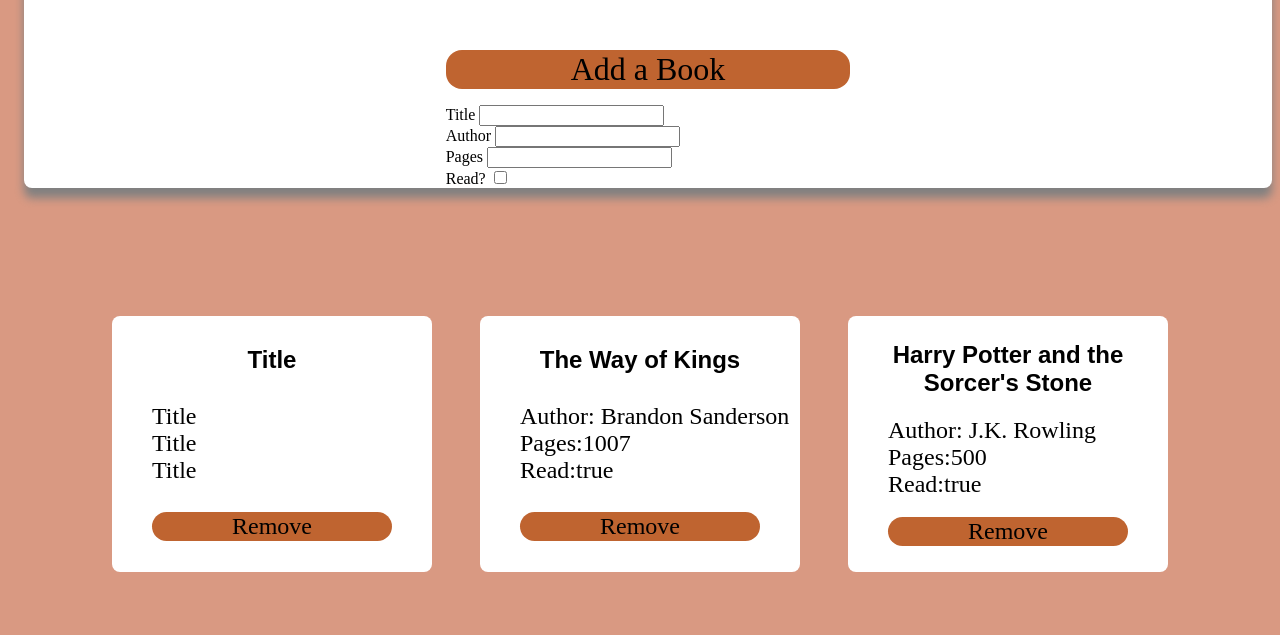
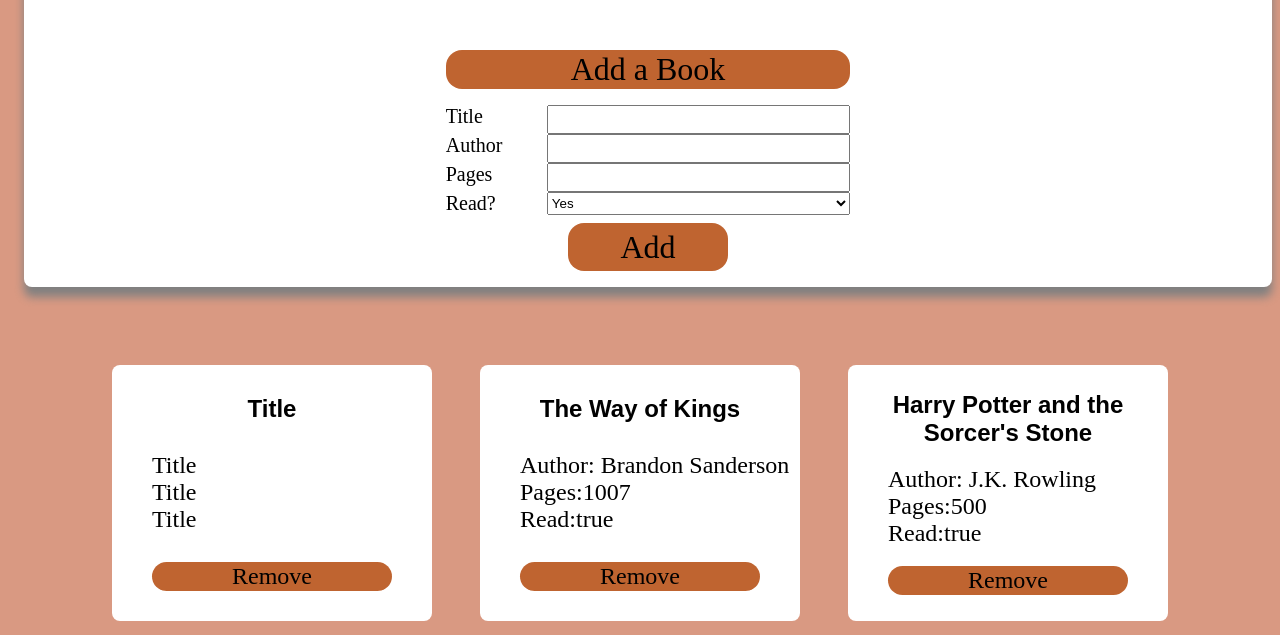
Before and after one commit to zcarter95/Library, a plain HTML site: page index.html in a window 1280 px wide. Both pictures are taken after a click on the button "Add a Book". Shown: the part 173-808 px from the top of the page. Drawn offline with Linux system fonts and the light colour scheme; a web font is replaced by a local one.

Commit message:
add bring up form functionality

```diff
--- a/index.html
+++ b/index.html
@@ -11,8 +11,8 @@
     <div class="container">
         <div class="header">
             <h1>My Library</h1>
-            <button>Add a Book</button>
-            <form action="put">
+            <button class="add-book">Add a Book</button>
+            <!-- <form action="put" class="new-book">
                 <div class="input book-title">
                     <label for="title">Title</label>
                     <input type="text" id="title" name="book_title">
@@ -27,9 +27,15 @@
                 </div>
                 <div class="input book-read">
                     <label for="read">Read?</label>
-                    <input type="checkbox" id="read" name="book_read">
+                    <select name="book_read" id="read">
+                        <optgroup>
+                            <option value="true">Yes</option>
+                            <option value="false">No</option>
+                        </optgroup>
+                    </select>
                 </div>
-            </form>
+                <button type="submit">Add</button> -->
+            <!-- </form> -->
         </div>
         <div class="content">
             <div class="card">
--- a/script.js
+++ b/script.js
@@ -5,6 +5,47 @@ if (document.readyState == 'loading') {
 }
 
 function ready() {
+    updateLibrary();
+    addBook();
+}
+
+function addBook() {
+    let add_book_button = document.getElementsByClassName('add-book')[0];
+    add_book_button.addEventListener('click', bringUpInput)
+
+}
+function bringUpInput() {
+    let header = document.getElementsByClassName('header')[0];
+    let form = document.createElement('form');
+    form.className = 'new-book';
+    let formContents = `
+            <div class="input book-title">
+                <label for="title">Title</label>
+                <input type="text" id="title" name="book_title">
+            </div>
+            <div class="input book-author">
+                <label for="author">Author</label>
+                <input type="text" id="author" name="book_author">
+            </div>
+            <div class="input book-pages">
+                <label for="pages">Pages</label>
+                <input type="number" id="pages" name="book_pages">
+            </div>
+            <div class="input book-read">
+                <label for="read">Read?</label>
+                <select name="book_read" id="read">
+                    <optgroup>
+                        <option value="true">Yes</option>
+                        <option value="false">No</option>
+                    </optgroup>
+                </select>
+            </div>
+            <button type="submit">Add</button>
+        `
+        form.innerHTML = formContents;
+        header.append(form);
+}
+function updateLibrary() {
     myLibrary.forEach((book) => {
         let content = document.getElementsByClassName('content')[0];
         let card = document.createElement("div");
@@ -22,7 +63,6 @@ function ready() {
         content.append(card);
     });
 }
-
 const myLibrary = [];
 
 function Book(id, name, author, pages, read) {
--- a/style.css
+++ b/style.css
@@ -7,7 +7,7 @@ html, body {
 h1 {
     font-family: 'Fascinate Inline', sans-serif;
 }
-li, button {
+li, button, label, option, input {
     font-family: "Style Script", serif;
 }
 button {
@@ -73,3 +73,22 @@ button {
     align-self: center;
     margin-bottom: 16px;
 }
+
+.new-book {
+    display: grid;
+}
+.input {
+    display: grid;
+    grid-auto-flow: column;
+    grid-template-columns: 1fr 3fr;
+}
+label, input, option, optgroup {
+    font-size: 1.25rem;
+}
+
+form button {
+    width: 10rem;
+    height: 3rem;
+    justify-self: center;
+    margin-top: .5rem;
+}
```
